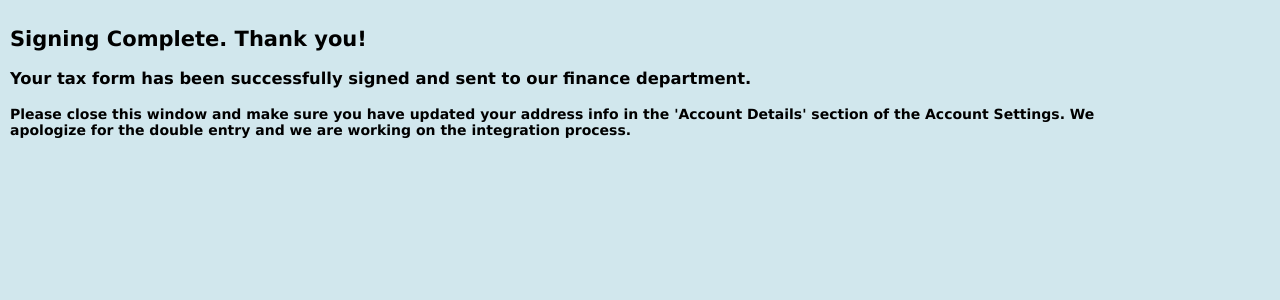
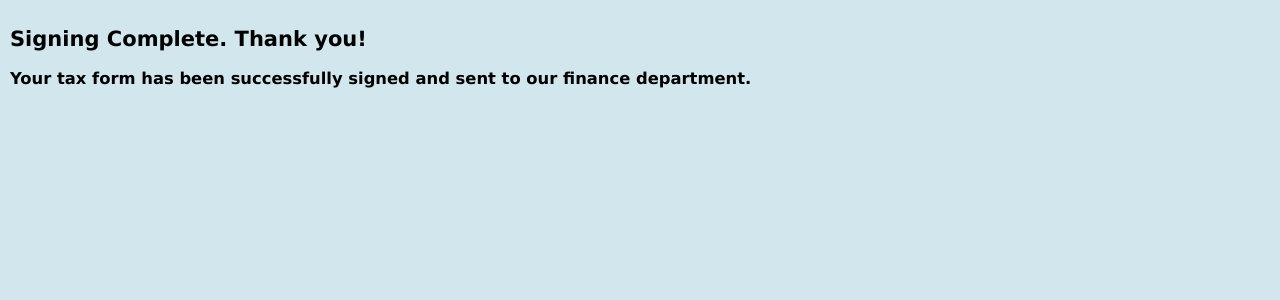
Before and after one commit to cloudspokes/Docusign-Embedded-Signing, a Node server app: template views/SigningComplete/success.jade in a window 1280 px wide. Shown: the top 300 px of the page. Run offline with Node 20, Linux system fonts and the light colour scheme; the template is opened without the code that fills it, so the values that code supplies are empty.

Commit message:
removed notice to update member manually

```diff
--- a/views/SigningComplete/success.jade
+++ b/views/SigningComplete/success.jade
@@ -5,4 +5,3 @@ block content
   div.wrapper
     h2 Signing Complete. Thank you!
     h3 Your tax form has been successfully signed and sent to our finance department.
-    h4 Please close this window and make sure you have updated your address info in the 'Account Details' section of the Account Settings. We apologize for the double entry and we are working on the integration process.
```
